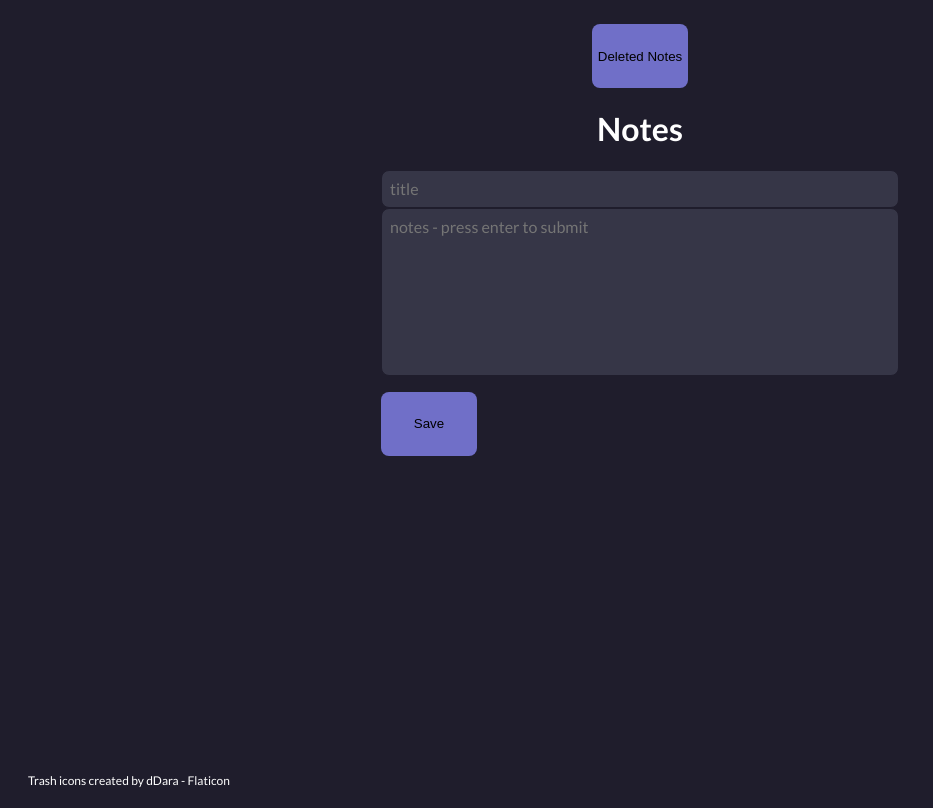
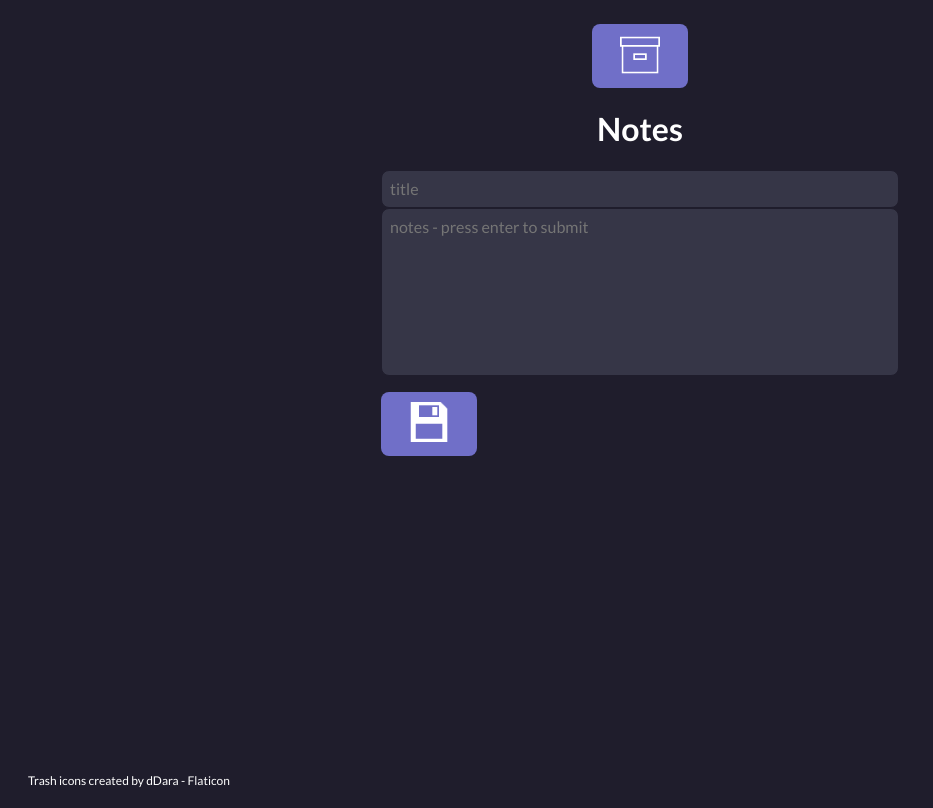
Before and after one commit to fshippman/Notes-app, a plain HTML site: page index.html in a window 1280 px wide. Shown: the whole page, without its empty margins (0-933 px from the left). Drawn offline with Linux system fonts and the light colour scheme.

Commit message:
symbols added

```diff
--- a/index.html
+++ b/index.html
@@ -5,6 +5,7 @@
     <meta charset="UTF-8">
     <meta http-equiv="X-UA-Compatible" content="IE=edge">
     <meta name="viewport" content="width=device-width, initial-scale=1.0">
+    <link rel="icon" type="image/x-icon" href="img/favicon-32x32.png">
     <link rel="preconnect" href="https://fonts.googleapis.com">
     <link rel="preconnect" href="https://fonts.gstatic.com" crossorigin>
     <link href="https://fonts.googleapis.com/css2?family=Lato:ital,wght@0,100;0,300;0,400;0,700;0,900;1,100;1,300;1,400;1,700;1,900&display=swap" rel="stylesheet">
@@ -20,6 +21,11 @@
 
     <div id="content" class="content"></div>
     <div w3-include-html="./templates/footer.html"></div>
+
+
+
+
+
 </body>
 
 </html>
--- a/script.js
+++ b/script.js
@@ -34,11 +34,11 @@ function load() {
 
 function render() {
     let content = document.getElementById('content');
-    content.innerHTML = /*html*/`<button onclick="renderDeletedNotes()">Deleted Notes</button><h1>Notes</h2>
+    content.innerHTML = /*html*/`<button onclick="renderDeletedNotes()"><input type="image" class="trash-png" img src="img/archive.png"></button><h1>Notes</h2>
     <div class="textarea-section">
         <textarea id="title" class="textarea-title" placeholder="title"></textarea>
         <textarea id="textarea" placeholder="notes - press enter to submit" cols="30" rows="10"></textarea>
-        <button onclick="validateAndSave()">Save</button>
+        <button onclick="validateAndSave()"><input type="image" class="trash-png" img src="img/save.png"></button>
     </div>
   <!-- onkeypress="clickPress(event)" -->
     `;
@@ -59,7 +59,7 @@ function render() {
  /* render DELETED NOTES */
 function renderDeletedNotes(){
     let content = document.getElementById('content');
-    content.innerHTML = '<button onclick="render()">Show Notes</button> <h1>Deleted Notes</h1>';
+    content.innerHTML = /*html*/ '<button onclick="render()"><input type="image" class="trash-png" img src="img/note.png"></button> <h1>Deleted Notes</h1>';
     for (let i = 0; i < deletedTitles.length; i++){
         const deletedNote = deletedNotes[i];
         const deletedTitle = deletedTitles[i];
```
Also changed, not shown: img/about.txt (added), img/android-chrome-192x192.png (added), img/android-chrome-512x512.png (added), img/apple-touch-icon.png (added), img/archive.png (added), img/favicon-16x16.png (added), img/favicon-32x32.png (added), img/favicon.ico (added), img/note.png (added), img/save-64.png (added), img/save.png (added).
